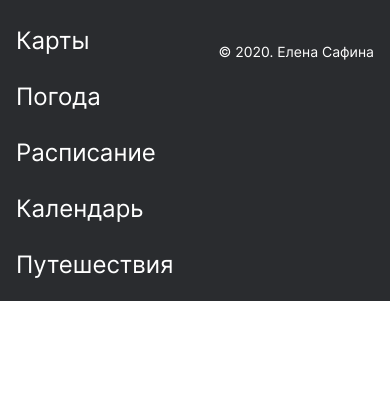
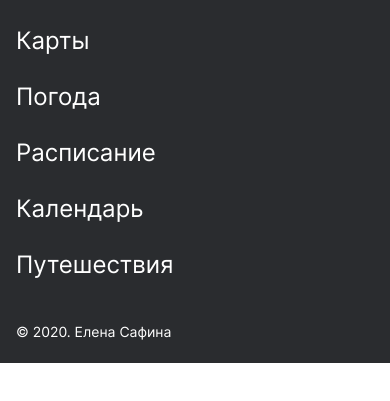
Before and after one commit to polumnana/russian-travel, a plain HTML site: page travel.html in a window 390 px wide. Shown: the part 83-484 px from the top of the page. Drawn offline with Linux system fonts and the light colour scheme.

Commit message:
футер резиновый и адаптивный ок

```diff
--- a/styles/travel.css
+++ b/styles/travel.css
@@ -517,13 +517,13 @@
 @media screen and (min-width: 320px) and (max-width: 767px) {
     .footer {
         padding: 0 16px;
+        flex-direction: column;
     }
 }
 
 .footer__links {
     display: flex;
 }
-
 
 @media screen and (min-width: 320px) and (max-width: 767px) {
     .footer__links {
@@ -540,7 +540,6 @@
     color: #fff;
     text-decoration-line: none;
     margin: 0 18px 0 0;
-
 }
 
 @media screen and (min-width: 320px) and (max-width: 767px) {
@@ -569,6 +568,6 @@
 @media screen and (min-width: 320px) and (max-width: 767px) {
     .footer__copyright {
         line-height: 14px;
-        margin-top: 48px;
+        margin: 48px 0 0;
     }
 }
```
